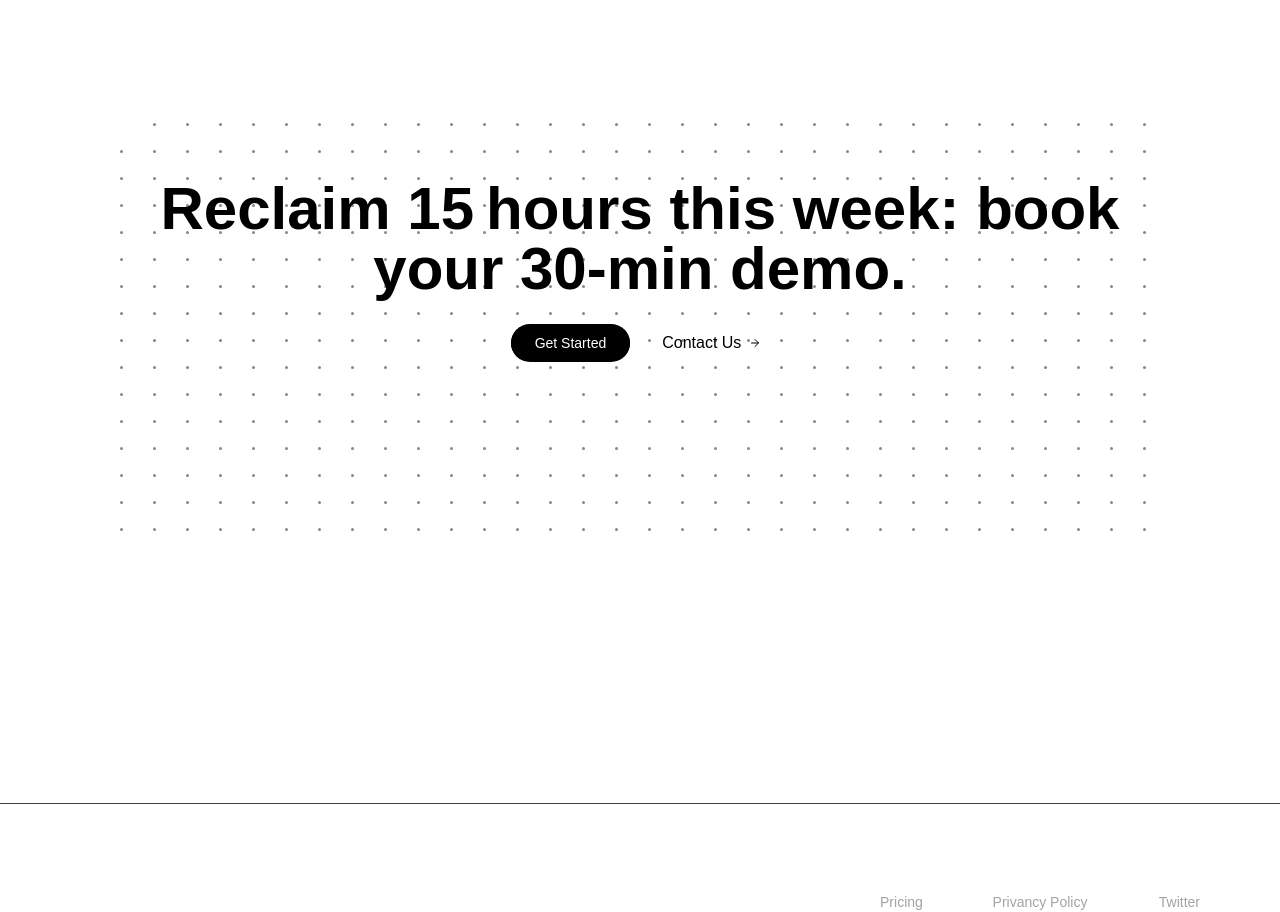
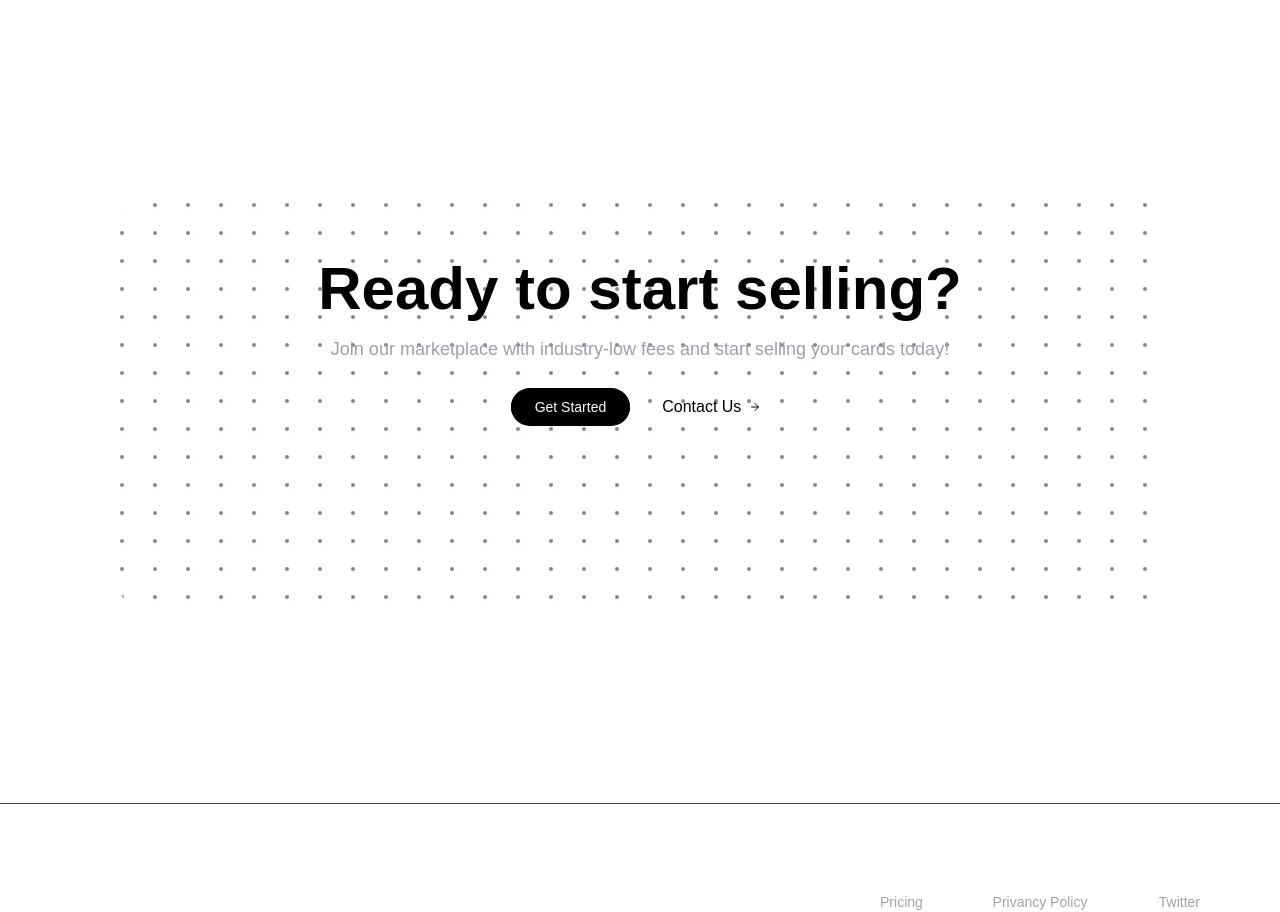
Before and after one commit to taranpreet26-singh/nextui, a Next.js app: page / in a window 1280 px wide. Shown: the part 8500-9412 px from the top of the page. Built offline with nearby package versions, Linux system fonts and the light colour scheme.

Commit message:
fix issue

```diff
--- a/app/layout.tsx
+++ b/app/layout.tsx
@@ -13,8 +13,8 @@ const oswald = Oswald({
 
 
 export const metadata: Metadata = {
-  title: "EVERY AI",
-  description: "Generated by create next app",
+  title: "Misprint",
+  description: "",
 };
 
 export default function RootLayout({
--- a/components/UserSectionAdvertisment.tsx
+++ b/components/UserSectionAdvertisment.tsx
@@ -12,9 +12,9 @@ export default function UserSectionAdvertisment() {
         <div
         onMouseEnter={() => { setHovered(true) }}
         onMouseLeave={() => { setHovered(false) }}
-        className="text-center relative z-[10]   w-full h-full flex flex-col items-center  pt-14 font-sans ">
-            <h1 className="text-4xl lg:text-6xl px-4 lg:px-10 font-extrabold text-black dark:text-white">Reclaim 15 hours this week:
-                book your 30‑min demo.</h1>
+        className="text-center relative z-[10]   w-full h-[50vh] flex flex-col items-center  pt-14 font-sans ">
+            <h1 className="text-4xl lg:text-6xl px-4 lg:px-10 font-extrabold text-black dark:text-white">Ready to start selling?</h1>
+            <p className="text-sm lg:text-lg text-wrap  text-zinc-400 mt-4">Join our marketplace with industry-low fees and start selling your cards today!</p>
             <div className="flex gap-6 pt-6 items-center">
                 <ButtonBorder className="text-sm text-white px-6 py-2 ">
                     Get Started
@@ -25,7 +25,7 @@ export default function UserSectionAdvertisment() {
                 </HoverButton>
             </div>
             <div
-                className="flex absolute mx-auto  z-[-1] inset-0 gap-4  w-full h-full  rounded-2xl  overflow-hidden">
+                className="flex absolute mx-auto  z-[-1] inset-0 gap-4  w-full h-full  rounded-xl  overflow-hidden">
                 {
                     [...Array(32)].map((_, index) => {
                         return (
@@ -37,10 +37,10 @@ export default function UserSectionAdvertisment() {
                                             initial={{ backgroundColor: "#888888" }}
                                             animate={{
                                                 backgroundColor: hovered ? "#f6f6f6" : "#888888",
-                                                boxShadow: hovered ? "2px 2px 4px 1px rgba(225,225,225,1)" : "2px 2px 6px 1px rgba(225,225,225,0.2)"
+                                                boxShadow: hovered ? "2px 2px 12px 1px rgba(225,225,225,1)" : "2px 2px 6px 1px rgba(225,225,225,0.2)"
                                             }}
                                             transition={{ duration: 0.3, ease: easeInOut, delay: delay }}
-                                            key={idx} className={`w-[3px] h-[3px]  rounded-full`}>
+                                            key={idx} className={`w-[4px] aspect-square  rounded-full`}>
                                         </motion.div>
                                     })
                                 }
```
